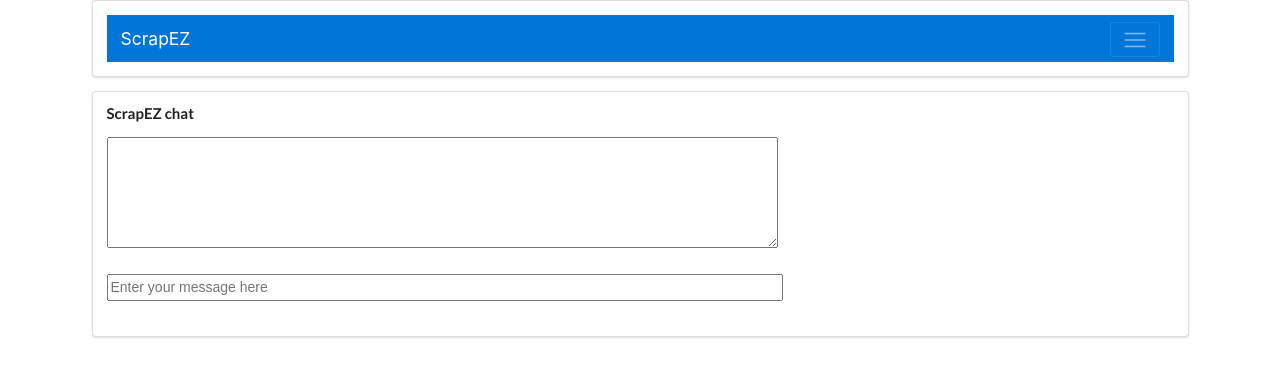
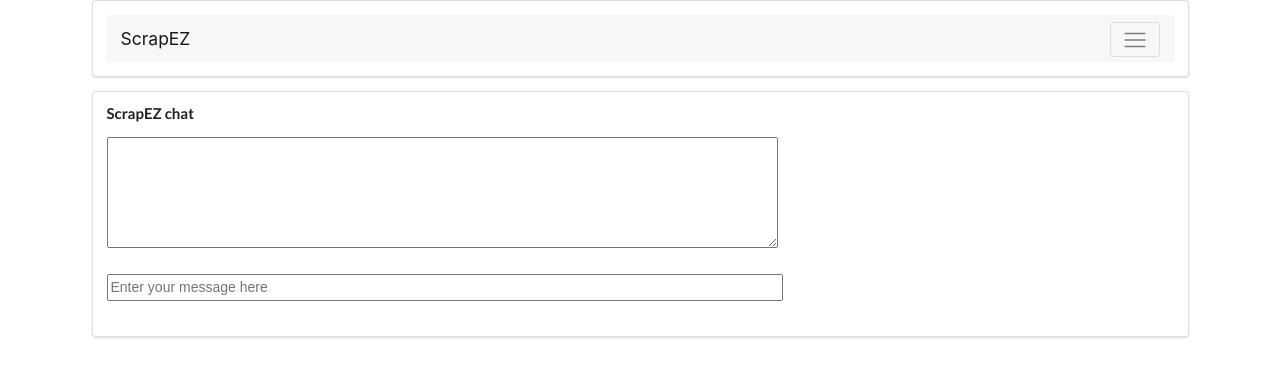
Before and after one commit to oucb/scrapez, a Flask app: template apps/templates/chat.html in a window 1280 px wide. Shown: the top 377 px of the page. Run offline with Flask 2, Linux system fonts and the light colour scheme; the template is opened without the code that fills it: most values are stand-ins (such as "Sample title", 1, 10 or a date in 2020); parts of the project's set-up code (start-up, migrations or seed data) failed here and were passed over; some libraries are stand-ins or nearby versions.

Commit message:
Update navbar

```diff
--- a/apps/templates/navbar.html
+++ b/apps/templates/navbar.html
@@ -1,5 +1,5 @@
 <div class='ui segment'>
-  <nav class="navbar navbar-expand-md navbar-inverse bg-primary">
+  <nav class="navbar navbar-expand-md navbar-light bg-faded">
     <button class="navbar-toggler navbar-toggler-right" type="button" data-toggle="collapse" data-target="#navbarSupportedContent" aria-controls="navbarSupportedContent" aria-expanded="false" aria-label="Toggle navigation">
       <span class="navbar-toggler-icon"></span>
     </button>
```
